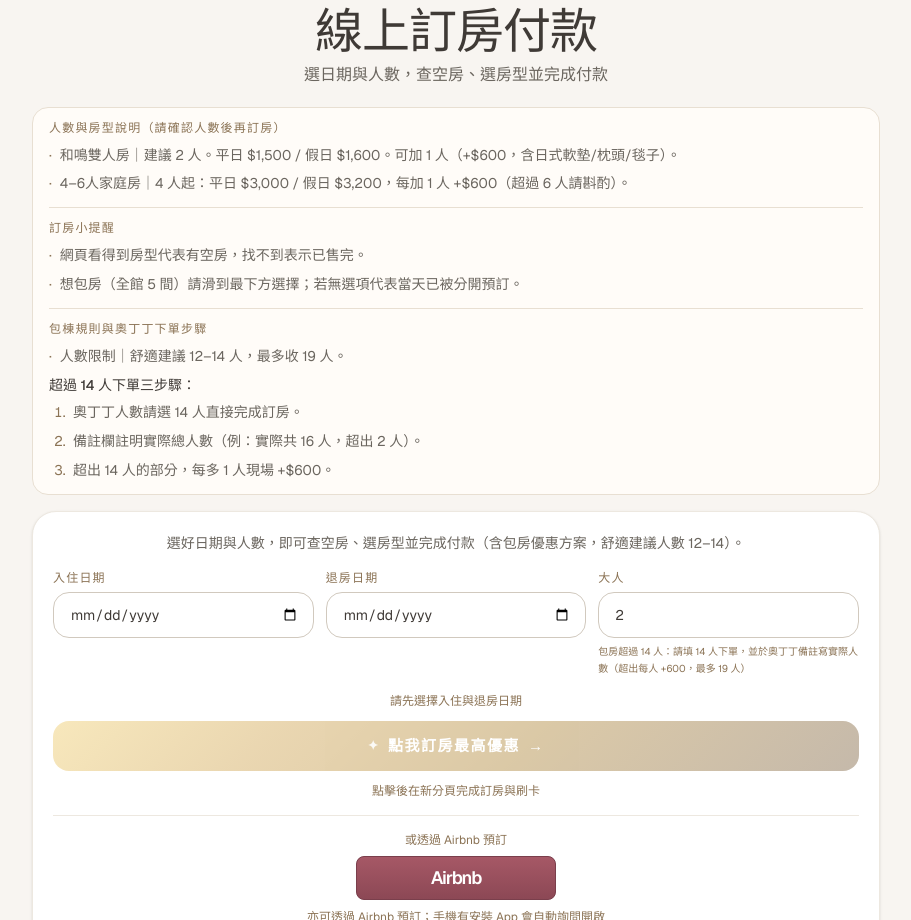
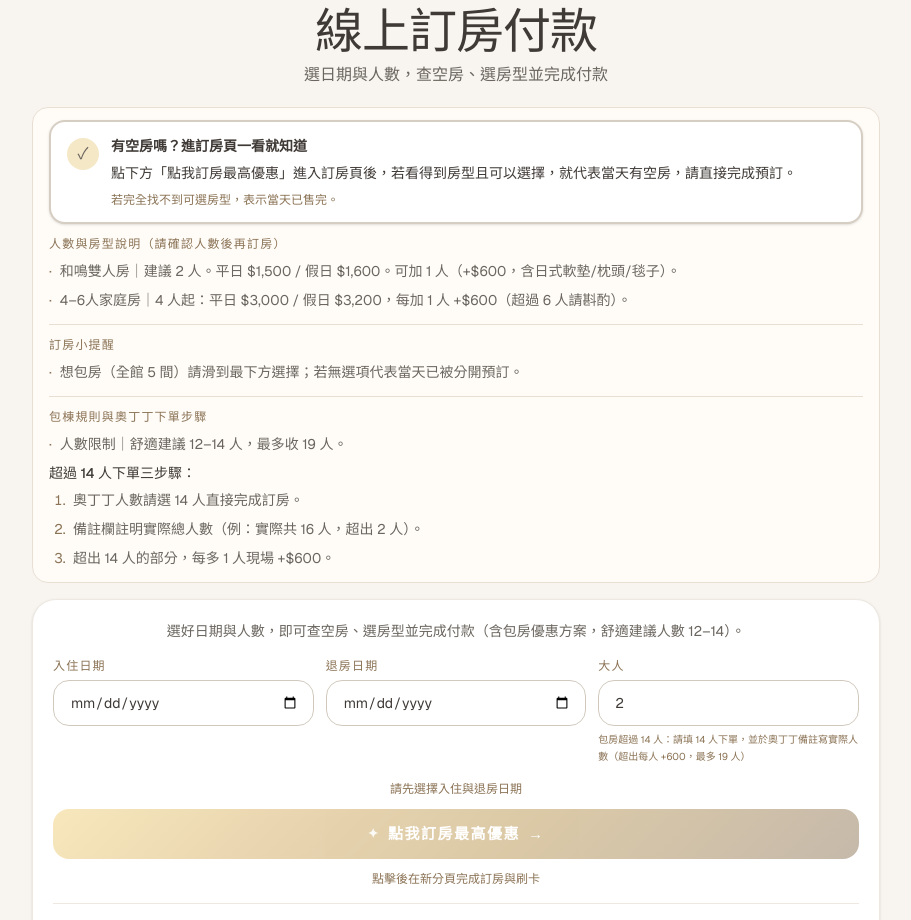
Before and after one commit to hamywu2222-cpu/yijianwu-booking, a Next.js app: page / in a window 1280 px wide. Shown: the part 3780-4700 px from the top of the page, without its empty margins (184-1095 px from the left). Built offline with nearby package versions, Linux system fonts and the light colour scheme; no server answers.

Commit message:
Highlight booking availability tip in booking section

```diff
--- a/components/OwltingBookingSection.tsx
+++ b/components/OwltingBookingSection.tsx
@@ -51,12 +51,37 @@ function OwlNestTipList({ items }: { items: readonly string[] }) {
   );
 }
 
+function AvailabilityHighlight() {
+  const { availabilityHighlight } = OWLNEST_BOOKING.sections.booking;
+
+  return (
+    <div className="rounded-2xl border-2 border-[#8B7355]/35 bg-white px-4 py-3.5 shadow-sm">
+      <div className="flex items-start gap-3">
+        <span
+          className="mt-0.5 flex h-8 w-8 shrink-0 items-center justify-center rounded-full bg-[#F5E8C7] text-base"
+          aria-hidden
+        >
+          ✓
+        </span>
+        <div className="min-w-0 text-left">
+          <p className="text-sm font-semibold text-[#3F3A36]">{availabilityHighlight.title}</p>
+          <p className="mt-1.5 text-sm font-medium leading-relaxed text-[#3F3A36]">
+            {availabilityHighlight.body}
+          </p>
+          <p className="mt-2 text-xs text-[#8B7355]">{availabilityHighlight.note}</p>
+        </div>
+      </div>
+    </div>
+  );
+}
+
 function OwlNestAvailabilityTips() {
   const { guest, booking, package: packageSection } = OWLNEST_BOOKING.sections;
   const sectionTitleClass = 'text-xs font-medium tracking-widest text-[#8B7355] mb-2';
 
   return (
     <div className="rounded-2xl border border-[#E8DFD2] bg-[#FFFCF8] px-4 py-3 text-sm text-[#6B665F] leading-relaxed space-y-3">
+      <AvailabilityHighlight />
       <div>
         <p className={sectionTitleClass}>{guest.title}</p>
         <OwlNestTipList items={guest.lines} />
--- a/lib/business.ts
+++ b/lib/business.ts
@@ -130,8 +130,12 @@ export const OWLNEST_BOOKING = {
     },
     booking: {
       title: '訂房小提醒',
+      availabilityHighlight: {
+        title: '有空房嗎？進訂房頁一看就知道',
+        body: '點下方「點我訂房最高優惠」進入訂房頁後，若看得到房型且可以選擇，就代表當天有空房，請直接完成預訂。',
+        note: '若完全找不到可選房型，表示當天已售完。',
+      },
       lines: [
-        '網頁看得到房型代表有空房，找不到表示已售完。',
         '想包房（全館 5 間）請滑到最下方選擇；若無選項代表當天已被分開預訂。',
       ],
     },
```
